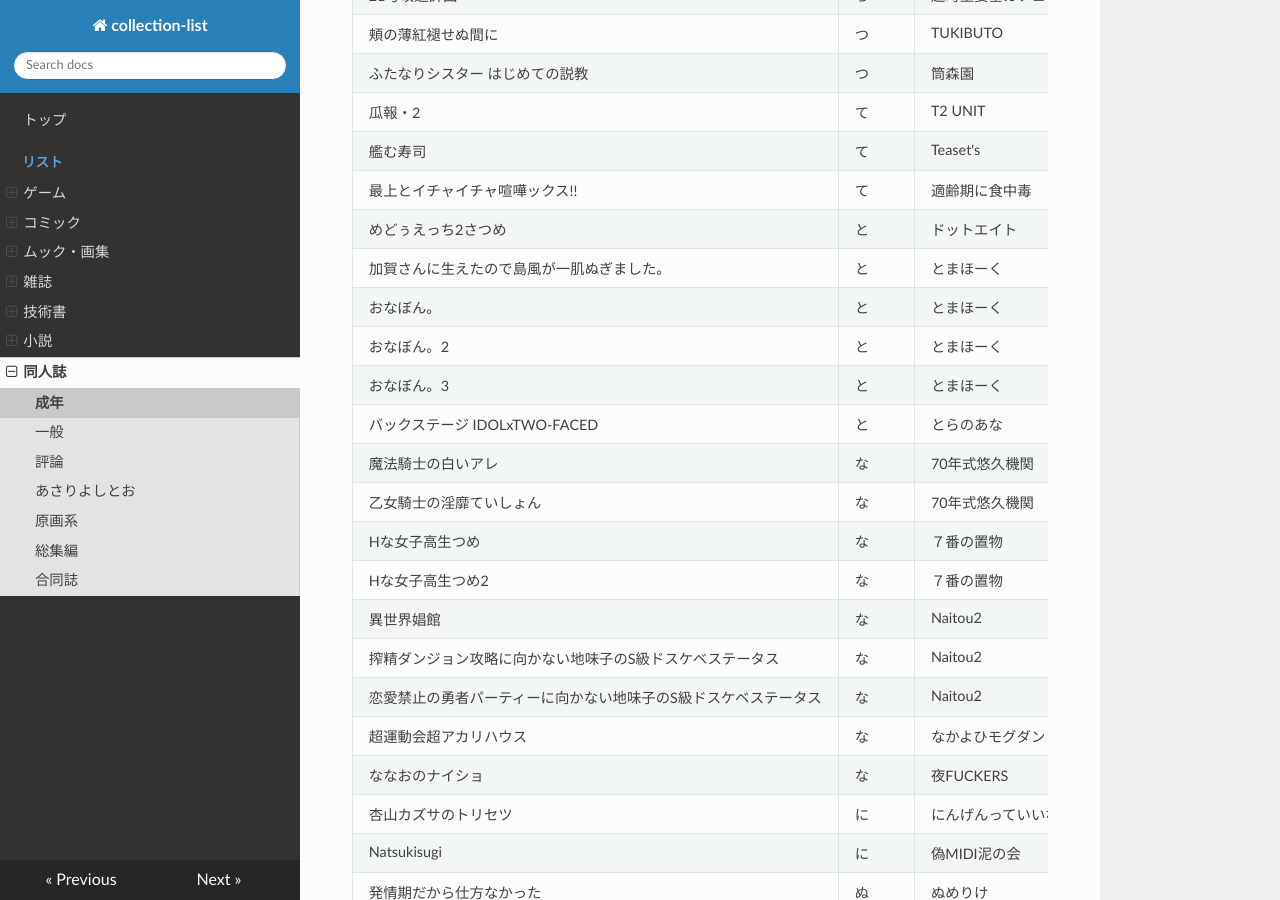
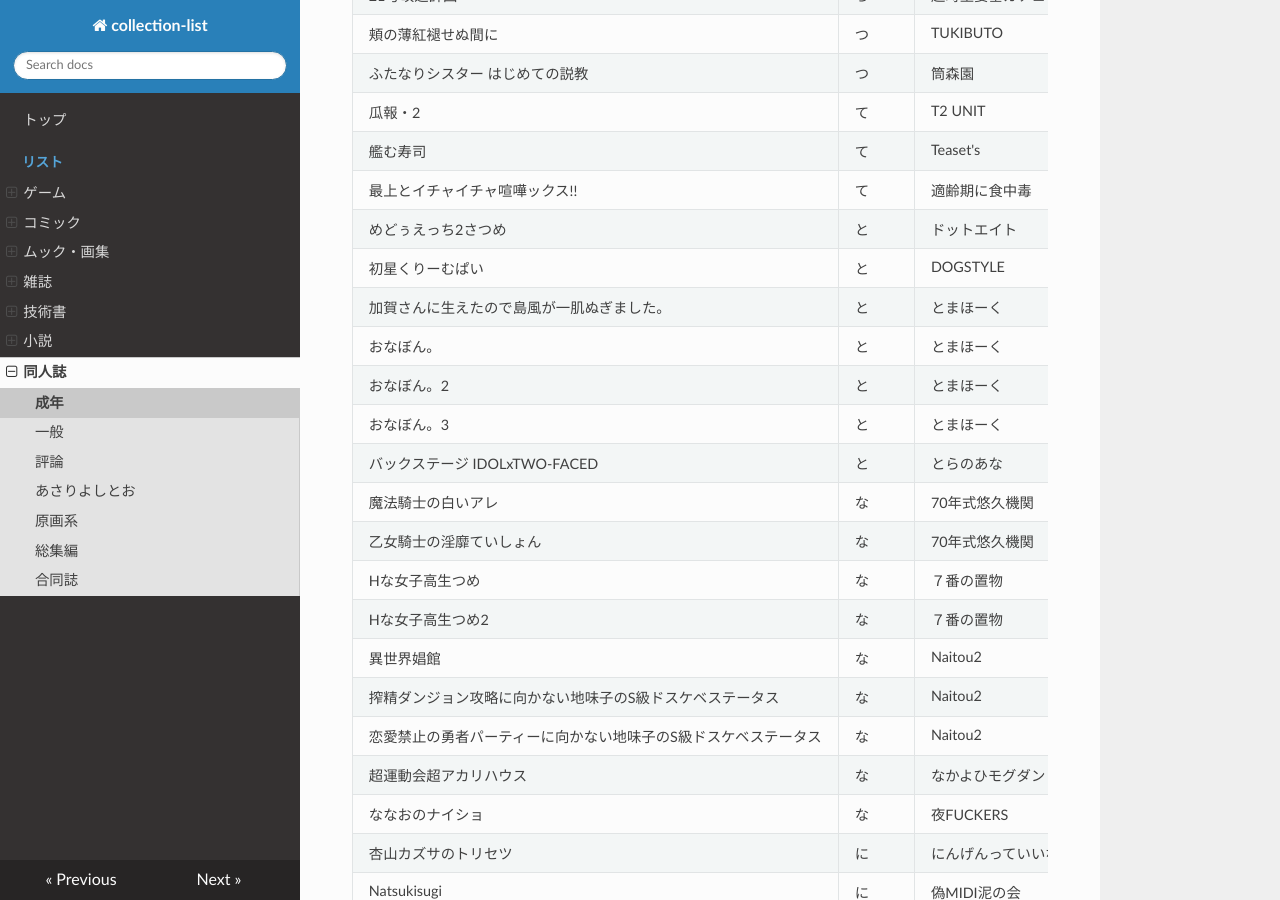
Before and after one commit to tutinoko364/collection-list, an MkDocs documentation site: the page built from docs/doujinshi/doujinshi-adult.md, in a window 1280 px wide and 900 px high, scrolled down 11834 px. Built offline with MkDocs 1.6.1, drawn with Linux system fonts in a browser that asks for light colours; nearby versions of some CDN libraries.

Commit message:
collection-list

```diff
--- a/docs/doujinshi/doujinshi-adult.md
+++ b/docs/doujinshi/doujinshi-adult.md
@@ -305,6 +305,7 @@
 | 艦む寿司 | て | Teaset's | 茶器 | 2017/12/29 | 艦これ | - | 変形 |
 | 最上とイチャイチャ喧嘩ックス!! | て | 適齢期に食中毒 | 沢村青 | 2023/12/30 | 艦これ | 最上 | B5 |
 | めどぅえっち2さつめ | と | ドットエイト | さわやか鮫肌 | 2019/12/31 | グランブルーファンタジー | ふたなり | B5 |
+| 初星くりーむぱい | と | DOGSTYLE | メネア・ザ・ドッグ | 2024/8/12 | 学マス | - | B5 |
 | 加賀さんに生えたので島風が一肌ぬぎました。 | と | とまほーく | あっくす | 2019/9/22 | 艦これ | ふたなり | B5 |
 | おなぼん。 | と | とまほーく | あっくす | 2020/2/9 | オリジナル | - | B5 |
 | おなぼん。2 | と | とまほーく | あっくす | 2020/11/23 | オリジナル | - | B5 |
--- a/docs/table-file/doujinshi/doujinshi-adult.csv
+++ b/docs/table-file/doujinshi/doujinshi-adult.csv
@@ -304,6 +304,7 @@ POSTGIRLさんはふりむかない。,ち,チョットだけアルヨ。,竹村
 艦む寿司,て,Teaset's,茶器,2017/12/29,艦これ,-,変形
 最上とイチャイチャ喧嘩ックス!!,て,適齢期に食中毒,沢村青,2023/12/30,艦これ,最上,B5
 めどぅえっち2さつめ,と,ドットエイト,さわやか鮫肌,2019/12/31,グランブルーファンタジー,ふたなり,B5
+初星くりーむぱい,と,DOGSTYLE,メネア・ザ・ドッグ,2024/8/12,学マス,-,B5
 加賀さんに生えたので島風が一肌ぬぎました。,と,とまほーく,あっくす,2019/9/22,艦これ,ふたなり,B5
 おなぼん。,と,とまほーく,あっくす,2020/2/9,オリジナル,-,B5
 おなぼん。2,と,とまほーく,あっくす,2020/11/23,オリジナル,-,B5
```
Also changed, not shown: site/doujinshi/doujinshi-adult.html, site/index.html, site/search/search_index.json, site/table-file/doujinshi/doujinshi-adult.csv, 1 other file.
